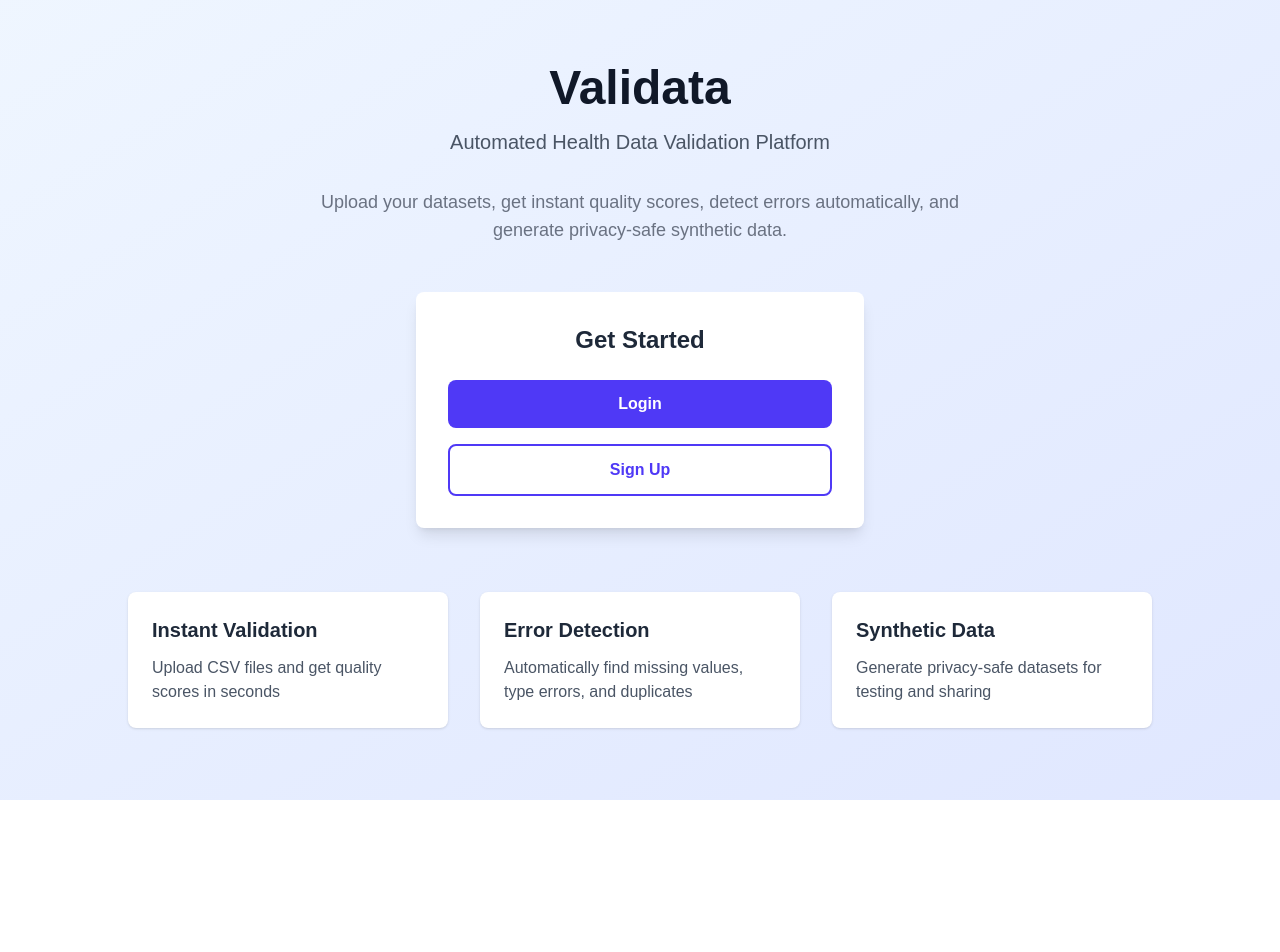
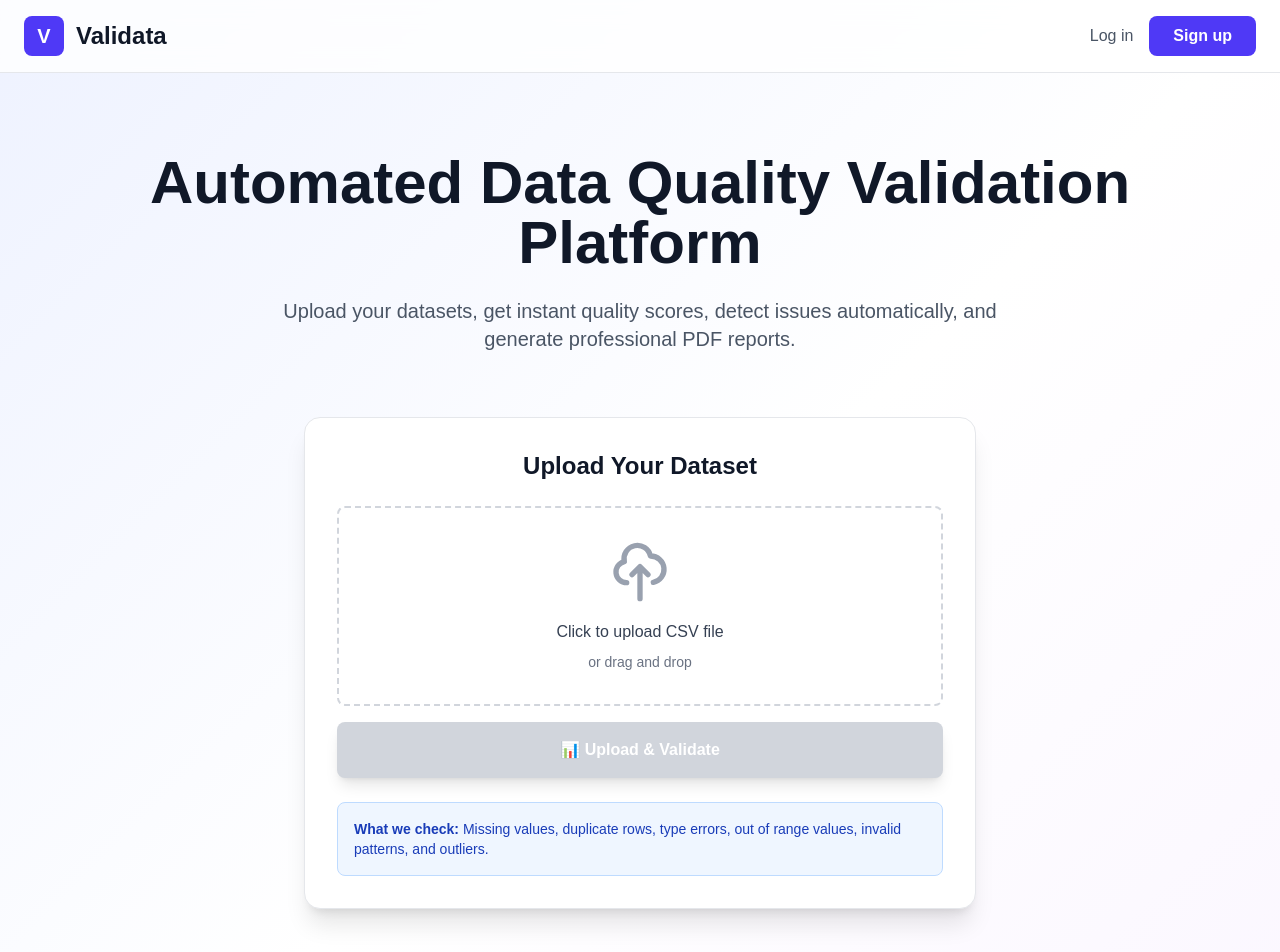
Before and after one commit to Claye1/validata-frontend, a Next.js app: page / in a window 1280 px wide. Shown: the top 952 px of the page. Before the commit the page ends 800 px from the top, so only its background shows below. Built offline with nearby package versions, Linux system fonts and the light colour scheme.

Commit message:
Fix: Use clean homepage without synthetic data

```diff
--- a/app/page.tsx
+++ b/app/page.tsx
@@ -1,68 +1,218 @@
+'use client';
+
+import { useState } from 'react';
+import { useRouter } from 'next/navigation';
+
 export default function Home() {
+  const router = useRouter();
+  const [file, setFile] = useState<File | null>(null);
+  const [uploading, setUploading] = useState(false);
+  const [error, setError] = useState<string | null>(null);
+
+  const handleFileChange = (e: React.ChangeEvent<HTMLInputElement>) => {
+    if (e.target.files && e.target.files[0]) {
+      setFile(e.target.files[0]);
+      setError(null);
+    }
+  };
+
+  const handleUpload = async () => {
+    if (!file) {
+      setError('Please select a file first');
+      return;
+    }
+
+    setUploading(true);
+    setError(null);
+
+    const formData = new FormData();
+    formData.append('file', file);
+
+    try {
+      const response = await fetch('https://validata-backend-production.up.railway.app/upload', {
+        method: 'POST',
+        body: formData,
+      });
+
+      if (!response.ok) {
+        throw new Error('Upload failed');
+      }
+
+      const data = await response.json();
+      router.push(`/results?id=${data.dataset_id}`);
+    } catch (err: any) {
+      setError(err.message || 'Failed to upload file');
+    } finally {
+      setUploading(false);
+    }
+  };
+
   return (
-    <div className="min-h-screen bg-gradient-to-br from-blue-50 to-indigo-100">
-      <div className="container mx-auto px-4 py-16">
-        <div className="text-center mb-12">
-          <h1 className="text-5xl font-bold text-gray-900 mb-4">
-            Validata
+    <div className="min-h-screen bg-gradient-to-br from-indigo-50 via-white to-purple-50">
+      {/* Navigation */}
+      <nav className="bg-white/80 backdrop-blur-md border-b border-gray-200 sticky top-0 z-50">
+        <div className="max-w-7xl mx-auto px-6 py-4">
+          <div className="flex items-center justify-between">
+            <div className="flex items-center space-x-3">
+              <div className="w-10 h-10 bg-indigo-600 rounded-lg flex items-center justify-center">
+                <span className="text-white font-bold text-xl">V</span>
+              </div>
+              <span className="text-2xl font-bold text-gray-900">Validata</span>
+            </div>
+            <div className="flex items-center space-x-4">
+              <button
+                onClick={() => router.push('/login')}
+                className="text-gray-600 hover:text-gray-900 font-medium"
+              >
+                Log in
+              </button>
+              <button
+                onClick={() => router.push('/signup')}
+                className="bg-indigo-600 text-white px-6 py-2 rounded-lg font-semibold hover:bg-indigo-700 transition"
+              >
+                Sign up
+              </button>
+            </div>
+          </div>
+        </div>
+      </nav>
+
+      {/* Hero Section */}
+      <div className="max-w-7xl mx-auto px-6 py-20">
+        <div className="text-center mb-16">
+          <h1 className="text-6xl font-bold text-gray-900 mb-6">
+            Automated Data Quality Validation Platform
           </h1>
-          <p className="text-xl text-gray-600 mb-8">
-            Automated Health Data Validation Platform
-          </p>
-          <p className="text-lg text-gray-500 max-w-2xl mx-auto">
-            Upload your datasets, get instant quality scores, detect errors automatically,
-            and generate privacy-safe synthetic data.
+          <p className="text-xl text-gray-600 max-w-3xl mx-auto mb-8">
+            Upload your datasets, get instant quality scores, detect issues automatically,
+            and generate professional PDF reports.
           </p>
         </div>
 
-        <div className="max-w-md mx-auto bg-white rounded-lg shadow-lg p-8">
-          <h2 className="text-2xl font-semibold text-gray-800 mb-6 text-center">
-            Get Started
+        {/* Main Upload Card */}
+        <div className="max-w-2xl mx-auto">
+          <div className="bg-white rounded-2xl shadow-xl p-8 border border-gray-200">
+            <h2 className="text-2xl font-bold text-gray-900 mb-6 text-center">
+              Upload Your Dataset
             </h2>
 
+            {/* Error Message */}
+            {error && (
+              <div className="mb-6 p-4 bg-red-50 border border-red-200 rounded-lg">
+                <p className="text-red-600 text-sm">{error}</p>
+              </div>
+            )}
+
+            {/* Upload Section */}
             <div className="space-y-4">
-            <a
-              href="/login"
-              className="block w-full bg-indigo-600 text-white text-center py-3 rounded-lg font-semibold hover:bg-indigo-700 transition"
+              <div className="border-2 border-dashed border-gray-300 rounded-lg p-8 text-center hover:border-indigo-400 transition">
+                <input
+                  type="file"
+                  accept=".csv"
+                  onChange={handleFileChange}
+                  className="hidden"
+                  id="file-upload"
+                />
+                <label
+                  htmlFor="file-upload"
+                  className="cursor-pointer flex flex-col items-center"
                 >
-              Login
-            </a>
+                  <svg
+                    className="w-16 h-16 text-gray-400 mb-4"
+                    fill="none"
+                    stroke="currentColor"
+                    viewBox="0 0 24 24"
+                  >
+                    <path
+                      strokeLinecap="round"
+                      strokeLinejoin="round"
+                      strokeWidth={2}
+                      d="M7 16a4 4 0 01-.88-7.903A5 5 0 1115.9 6L16 6a5 5 0 011 9.9M15 13l-3-3m0 0l-3 3m3-3v12"
+                    />
+                  </svg>
+                  <span className="text-gray-700 font-medium mb-2">
+                    {file ? file.name : 'Click to upload CSV file'}
+                  </span>
+                  <span className="text-sm text-gray-500">
+                    or drag and drop
+                  </span>
+                </label>
+              </div>
 
-            <a
-              href="/signup"
-              className="block w-full bg-white text-indigo-600 border-2 border-indigo-600 text-center py-3 rounded-lg font-semibold hover:bg-indigo-50 transition"
+              <button
+                onClick={handleUpload}
+                disabled={!file || uploading}
+                className="w-full bg-indigo-600 text-white py-4 rounded-lg font-semibold hover:bg-indigo-700 transition disabled:bg-gray-300 disabled:cursor-not-allowed shadow-lg"
               >
-              Sign Up
-            </a>
+                {uploading ? (
+                  <span className="flex items-center justify-center">
+                    <svg
+                      className="animate-spin h-5 w-5 mr-3"
+                      viewBox="0 0 24 24"
+                    >
+                      <circle
+                        className="opacity-25"
+                        cx="12"
+                        cy="12"
+                        r="10"
+                        stroke="currentColor"
+                        strokeWidth="4"
+                        fill="none"
+                      />
+                      <path
+                        className="opacity-75"
+                        fill="currentColor"
+                        d="M4 12a8 8 0 018-8V0C5.373 0 0 5.373 0 12h4zm2 5.291A7.962 7.962 0 014 12H0c0 3.042 1.135 5.824 3 7.938l3-2.647z"
+                      />
+                    </svg>
+                    Uploading...
+                  </span>
+                ) : (
+                  '📊 Upload & Validate'
+                )}
+              </button>
+            </div>
+
+            {/* Info Text */}
+            <div className="mt-6 p-4 bg-blue-50 rounded-lg border border-blue-200">
+              <p className="text-sm text-blue-800">
+                <strong>What we check:</strong> Missing values, duplicate rows, type errors,
+                out of range values, invalid patterns, and outliers.
+              </p>
             </div>
           </div>
 
-        <div className="mt-16 grid md:grid-cols-3 gap-8 max-w-5xl mx-auto">
-          <div className="bg-white p-6 rounded-lg shadow">
-            <h3 className="text-xl font-semibold text-gray-800 mb-3">
-              Instant Validation
-            </h3>
-            <p className="text-gray-600">
-              Upload CSV files and get quality scores in seconds
+          {/* Features Grid */}
+          <div className="grid grid-cols-1 md:grid-cols-3 gap-6 mt-12">
+            <div className="bg-white rounded-xl p-6 shadow-md border border-gray-200">
+              <div className="w-12 h-12 bg-green-100 rounded-lg flex items-center justify-center mb-4">
+                <span className="text-2xl">🔍</span>
+              </div>
+              <h3 className="font-semibold text-gray-900 mb-2">Instant Validation</h3>
+              <p className="text-sm text-gray-600">
+                Detect missing values, duplicates, type errors, and outliers automatically.
               </p>
             </div>
 
-          <div className="bg-white p-6 rounded-lg shadow">
-            <h3 className="text-xl font-semibold text-gray-800 mb-3">
-              Error Detection
-            </h3>
-            <p className="text-gray-600">
-              Automatically find missing values, type errors, and duplicates
+            <div className="bg-white rounded-xl p-6 shadow-md border border-gray-200">
+              <div className="w-12 h-12 bg-yellow-100 rounded-lg flex items-center justify-center mb-4">
+                <span className="text-2xl">📊</span>
+              </div>
+              <h3 className="font-semibold text-gray-900 mb-2">Error Detection</h3>
+              <p className="text-sm text-gray-600">
+                Comprehensive analysis with 6 different quality checks and detailed reports.
               </p>
             </div>
 
-          <div className="bg-white p-6 rounded-lg shadow">
-            <h3 className="text-xl font-semibold text-gray-800 mb-3">
-              Synthetic Data
-            </h3>
-            <p className="text-gray-600">
-              Generate privacy-safe datasets for testing and sharing
+            <div className="bg-white rounded-xl p-6 shadow-md border border-gray-200">
+              <div className="w-12 h-12 bg-blue-100 rounded-lg flex items-center justify-center mb-4">
+                <span className="text-2xl">📄</span>
+              </div>
+              <h3 className="font-semibold text-gray-900 mb-2">PDF Reports</h3>
+              <p className="text-sm text-gray-600">
+                Generate professional, branded PDF reports with quality scores and recommendations.
               </p>
+            </div>
           </div>
         </div>
       </div>
```
Lines whose indentation alone changed are shown as unchanged.
